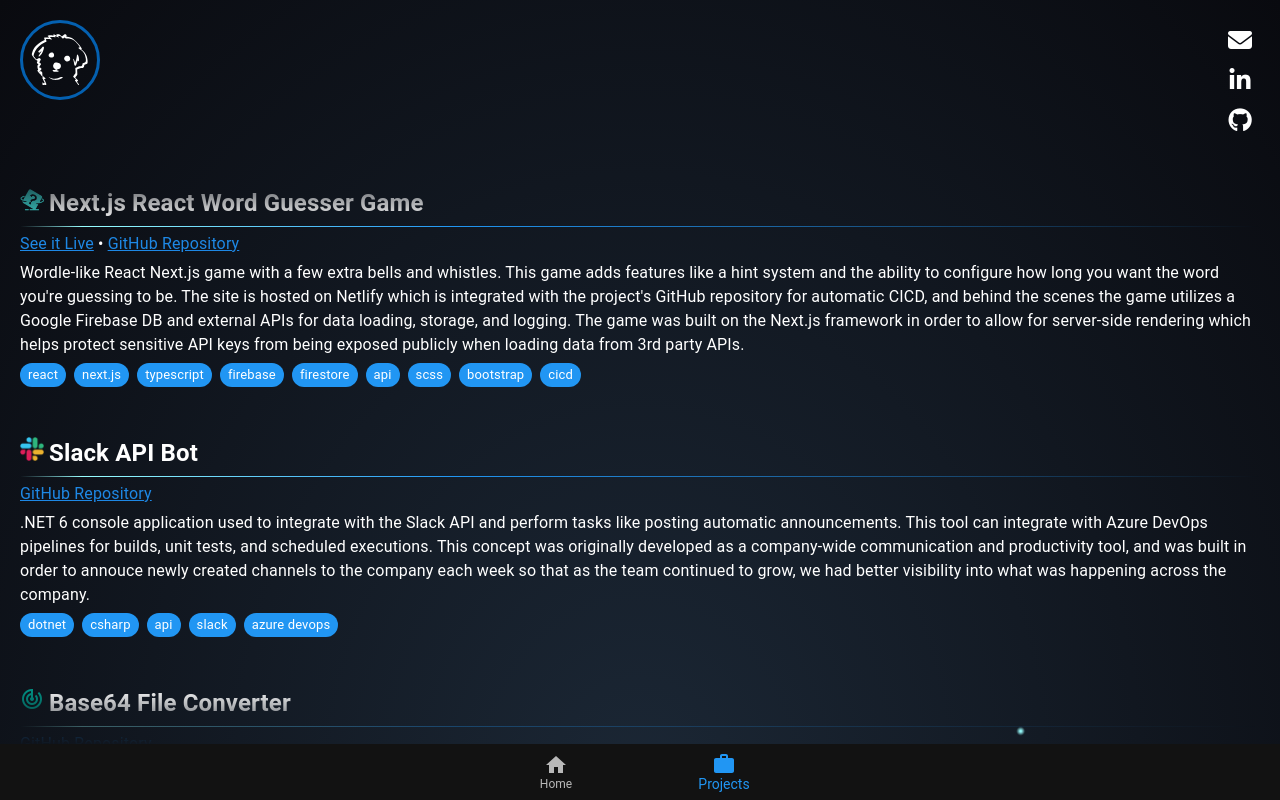
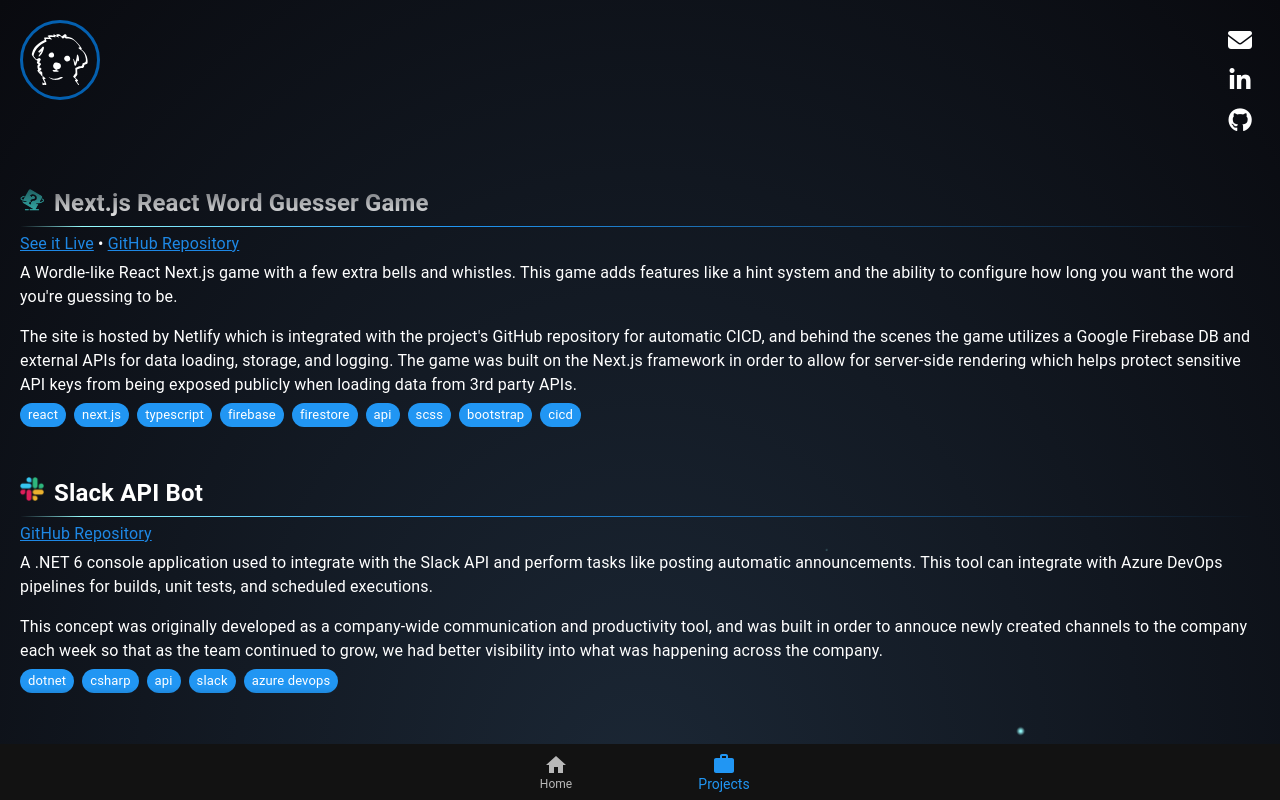
Before and after one commit to donegankat/katdonegan-website, a React (Create React App) app: page / in a window 1280 px wide. Both pictures are taken after a click on the button "Projects". Built offline with nearby package versions, Linux system fonts and the light colour scheme.

Commit message:
Made project regex JSX replacement function generic so it can parse and handle multiple types of markdown, added support for markdown line breaks

```diff
--- a/src/components/project/Project.module.scss
+++ b/src/components/project/Project.module.scss
@@ -21,7 +21,7 @@
 
 		.projectIcon {
 			color: #009688;
-			margin-right: 5px;
+			margin-right: 10px;
 
 			&.imgIcon {
 				img {
--- a/src/components/project/Project.tsx
+++ b/src/components/project/Project.tsx
@@ -1,4 +1,5 @@
 import { Chip, Icon } from "@mui/material";
+import { convertToObject, JsxElement } from "typescript";
 import styles from "./Project.module.scss";
 
 interface ProjectProps {
@@ -15,45 +16,113 @@
  * Builds a single project to add to the list of projects.
  */
 export default function Project(props: ProjectProps) {
+	const parseMarkdown = (text: string) => {
+		// Parse and handle links.
+		const parsedMarkdownWithLinks = findAndReplaceMarkdownTextWithHtml(
+			[text],
+			// Find all portions of the string which match the pattern "[some text](some link)", capture
+			// the text and link values, and use those to build HTML anchor elements for the links.
+			/\[([^\]]*)\]\(([^)]*)\)/gim,
+			buildMarkdownLink
+		);
+
+		// Parse and handle line breaks.
+		const parsedMarkdownWithLineBreaks = findAndReplaceMarkdownTextWithHtml(
+			parsedMarkdownWithLinks,
+			/(<br\s?\/>)/gim,
+			buildMarkdownLineBreak
+		);
+
+		return parsedMarkdownWithLineBreaks;
+	};
+
 	/**
-	 * Returns an array of elements to render on the screen. Normal text is returned as-is, but
-	 * this method also parses the text provided and searches for any links which use markdown
-	 * syntax. Markdown links are returned as HTML anchor tags instead of normal text.
-	 * @param text
+	 * Performs a generic scan of the given content and searches for the provided regex, replaces it
+	 * as needed, and returns the result as an array of elements to render on the screen.
+	 * Each match it finds will have the surrounding, normal text content preserved, but the matching
+	 * content will be replaced by the element(s) built by the provided builder function.
+	 * @param elementsToParse
+	 * @param regexToFind
+	 * @param buildReplacementElement
 	 * @returns
 	 */
-	const parseMarkdownLinks = (text: string) => {
-		var elements = [];
-		var startingIndex = 0;
+	const findAndReplaceMarkdownTextWithHtml = (
+		elementsToParse: (string | JSX.Element)[],
+		regexToFind: RegExp,
+		buildReplacementElement: (match: RegExpMatchArray) => JSX.Element | null
+	) => {
+		var parsedElements = [];
+		var startingIndex = -1;
 
-		// Find all portions of the string which match the pattern "[some text](some link)", capture
-		// the text and link values, and use those to build HTML anchor elements for the links.
-		var matches = text.matchAll(/\[([^\]]*)\]\(([^)]*)\)/gim);
-		for (const match of matches) {
-			if (match && match.index && match.index > 0 && match.length === 3) {
-				// Grab all text that came before the link we just found.
-				elements.push(text.substring(startingIndex, match.index));
+		for (const element of elementsToParse) {
+			if (typeof element === "string") {
+				var matches = element.matchAll(regexToFind);
 
-				// Build the link's anchor tag.
-				elements.push(
-					<a key={`description-link-${match.index}`} href={match[2]}>
-						{match[1]}
-					</a>
-				);
+				for (const match of matches) {
+					if (match && match.index && match.index > 0) {
+						const replacementElement = buildReplacementElement(match);
 
-				// Keep track of where we left off.
-				startingIndex = match.index + match[0].length;
+						// Something might've failed an additional check in the builder function, so
+						// check the return from that first before proceeding.
+						if (
+							replacementElement &&
+							replacementElement !== null &&
+							replacementElement !== undefined
+						) {
+							// Grab all text that came before the break we just found.
+							parsedElements.push(
+								element.substring(startingIndex, match.index)
+							);
+
+							// Add the replacement tag.
+							parsedElements.push(replacementElement);
+
+							// Keep track of where we left off.
+							startingIndex = match.index + match[0].length - 1;
+						}
+					}
+				}
+
+				// Grab whatever text may be leftover before we exit.
+				parsedElements.push(element.substring(startingIndex + 1));
+			} else {
+				// No need to change any previously parsed elements.
+				parsedElements.push(element);
 			}
 		}
 
-		// Grab whatever text may be leftover before we exit.
-		elements.push(text.substring(startingIndex + 1));
-
-		return elements;
+		return parsedElements;
 	};
 
 	/**
-	 * Loads the MD-specified icon according to whichever approach is appropriate for the icon's source.
+	 * Generic helper function that's passed in when parsing markdown and performing replacements for links.
+	 * @param match
+	 * @returns An HTML anchor tag element or null if the match doesn't meet the correct criteria.
+	 */
+	const buildMarkdownLink = (match: RegExpMatchArray) => {
+		if (match.length === 3) {
+			return (
+				<a key={`description-link-${match.index}`} href={match[2]}>
+					{match[1]}
+				</a>
+			);
+		}
+
+		return null;
+	};
+
+	/**
+	 * Generic helper function that's passed in when parsing markdown and performing replacements for line breaks.
+	 * @param match
+	 * @returns An HTML line break element.
+	 */
+	const buildMarkdownLineBreak = (match: RegExpMatchArray) => {
+		// Build the break.
+		return <p />;
+	};
+
+	/**
+	 * Loads the metadata-specified icon according to whichever approach is appropriate for the icon's source.
 	 * @returns
 	 */
 	const buildProjectIcon = () => {
@@ -112,7 +181,7 @@
 					</a>
 				)}
 			</div>
-			<div>{parseMarkdownLinks(props.description)}</div>
+			<div>{parseMarkdown(props.description)}</div>
 			<div className={styles.tagsContainer}>{buildTagChips()}</div>
 		</div>
 	);
--- a/src/resume.json
+++ b/src/resume.json
@@ -162,7 +162,7 @@
 	"projects": [
 		{
 			"name": "Next.js React Word Guesser Game",
-			"description": "A Wordle-like React Next.js game with a few extra bells and whistles. This game adds features like a hint system and the ability to configure how long you want the word you're guessing to be. The site is hosted on Netlify which is integrated with the project's GitHub repository for automatic CICD, and behind the scenes the game utilizes a Google Firebase DB and external APIs for data loading, storage, and logging. The game was built on the Next.js framework in order to allow for server-side rendering which helps protect sensitive API keys from being exposed publicly when loading data from 3rd party APIs.",
+			"description": "A Wordle-like React Next.js game with a few extra bells and whistles. This game adds features like a hint system and the ability to configure how long you want the word you're guessing to be.<br/>The site is hosted by Netlify which is integrated with the project's GitHub repository for automatic CICD, and behind the scenes the game utilizes a Google Firebase DB and external APIs for data loading, storage, and logging. The game was built on the Next.js framework in order to allow for server-side rendering which helps protect sensitive API keys from being exposed publicly when loading data from 3rd party APIs.",
 			"highlights": [],
 			"keywords": [
 				"react",
@@ -187,7 +187,7 @@
 		},
 		{
 			"name": "Slack API Bot",
-			"description": "A .NET 6 console application used to integrate with the Slack API and perform tasks like posting automatic announcements. This tool can integrate with Azure DevOps pipelines for builds, unit tests, and scheduled executions. This concept was originally developed as a company-wide communication and productivity tool, and was built in order to annouce newly created channels to the company each week so that as the team continued to grow, we had better visibility into what was happening across the company.",
+			"description": "A .NET 6 console application used to integrate with the Slack API and perform tasks like posting automatic announcements. This tool can integrate with Azure DevOps pipelines for builds, unit tests, and scheduled executions.<br/>This concept was originally developed as a company-wide communication and productivity tool, and was built in order to annouce newly created channels to the company each week so that as the team continued to grow, we had better visibility into what was happening across the company.",
 			"highlights": [""],
 			"keywords": ["dotnet", "csharp", "api", "slack", "azure devops"],
 			"startDate": "2022-07-01",
```
